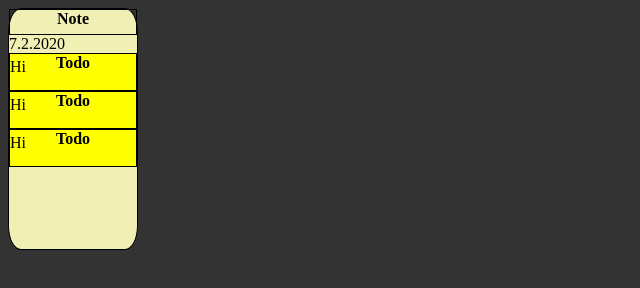
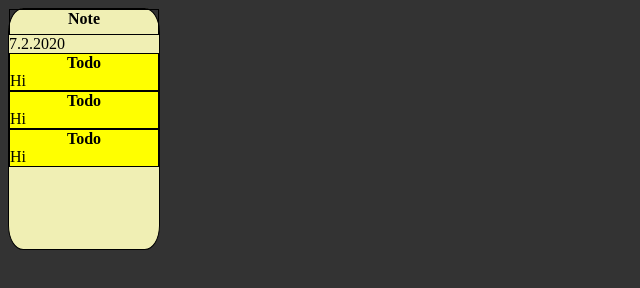
Before and after one commit to Concat17/TODOS, a website with bundled scripts: page index.html in a window 1280 px wide. Shown: the whole page, without its empty margins (0-640 px from the left). Built offline with nearby package versions, Linux system fonts and the light colour scheme.

Commit message:
Text width fix

```diff
--- a/src/View/View.ts
+++ b/src/View/View.ts
@@ -80,8 +80,8 @@ export default class TodoView {
     const todoName = this.createElementSetClass("div", "todo_name");
     todoName.innerText = todoData.name;
 
-    const todoContent = this.createElementSetClass("div", "todo_content");
-    todoContent.innerText = todoData.content;
+    const todoContent = this.createElementSetClass("p", "todo_content");
+    todoContent.innerHTML = todoData.content;
 
     todo.append(todoName);
     todo.append(todoContent);
--- a/style.css
+++ b/style.css
@@ -4,7 +4,7 @@ body{
 
 .note {
   position: absolute;
-  width: 10%;
+  width: 150px;
   height: 30%;
   background: rgb(240, 239, 180);
   border-radius: 10%;
@@ -26,7 +26,7 @@ body{
 }
 
 .todo{
-  /* background-color: aqua; */
+  display: grid;
   border: solid 1px;
 }
 
@@ -34,10 +34,16 @@ body{
   position: relative;
   font-weight: bold;
   text-align: center;
-  height: 10%;
+  /* width: 95%; */
 }
+.todo_content{
+  margin-top: 0%;
+  margin-bottom: 0%;
+  min-width: 100%;
+  word-wrap: break-word;
+}
+
 
 .editable_name, .editable_content{
   width: 98%
-
 }
```
Also changed, not shown: index.html (+0 -1 lines).
